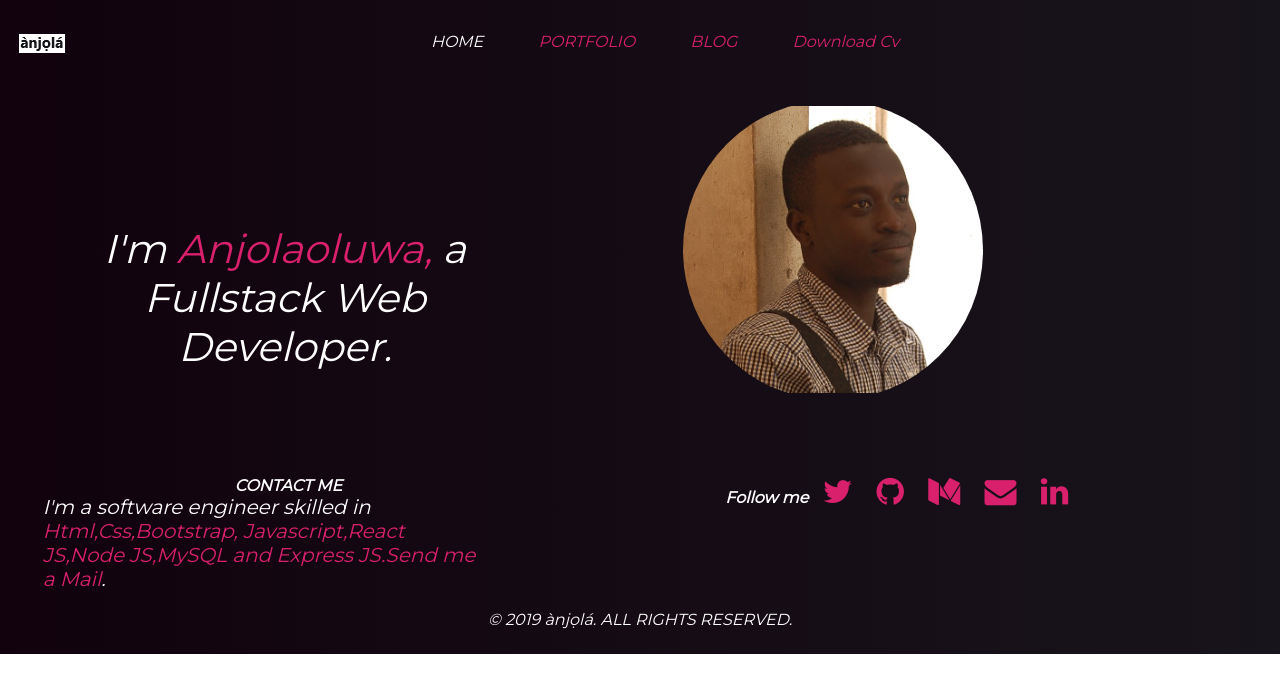
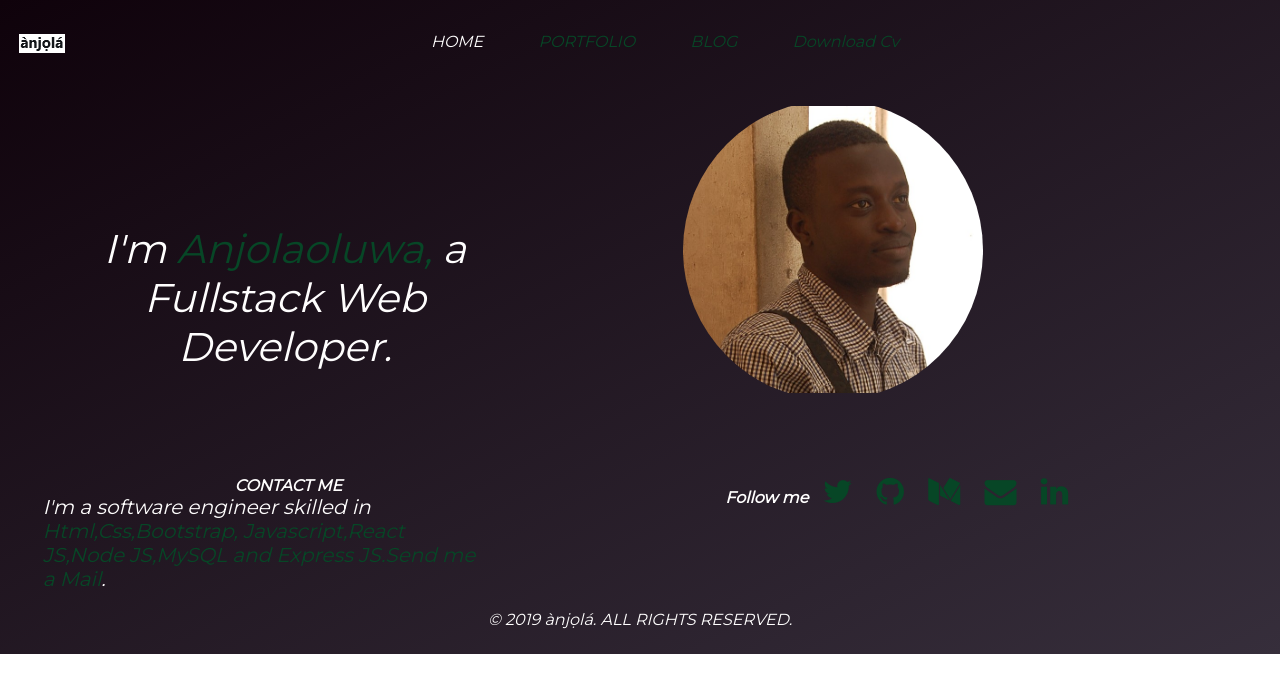
Before and after one commit to anjorlar/Portfolio, a plain HTML site: page index.html in a window 1280 px wide. Drawn offline with Linux system fonts and the light colour scheme.

Commit message:
fixed issues

```diff
--- a/style.css
+++ b/style.css
@@ -23,7 +23,7 @@ body {
     background-color: #3e4444;
     /* background-color: beige; */
     padding-bottom: 2%;
-    background-image: linear-gradient(to left, rgb(24, 20, 27), rgb(17, 2, 13));
+    background-image: linear-gradient(to top left, rgb(54, 46, 59), rgb(15, 2, 11));
 }
 
 /* HEADER */
@@ -33,7 +33,7 @@ body {
 
 a,
 .skills {
-    color: rgb(216, 32, 109);
+    color: rgb(7, 70, 38);
 }
 
 a::after {
```
